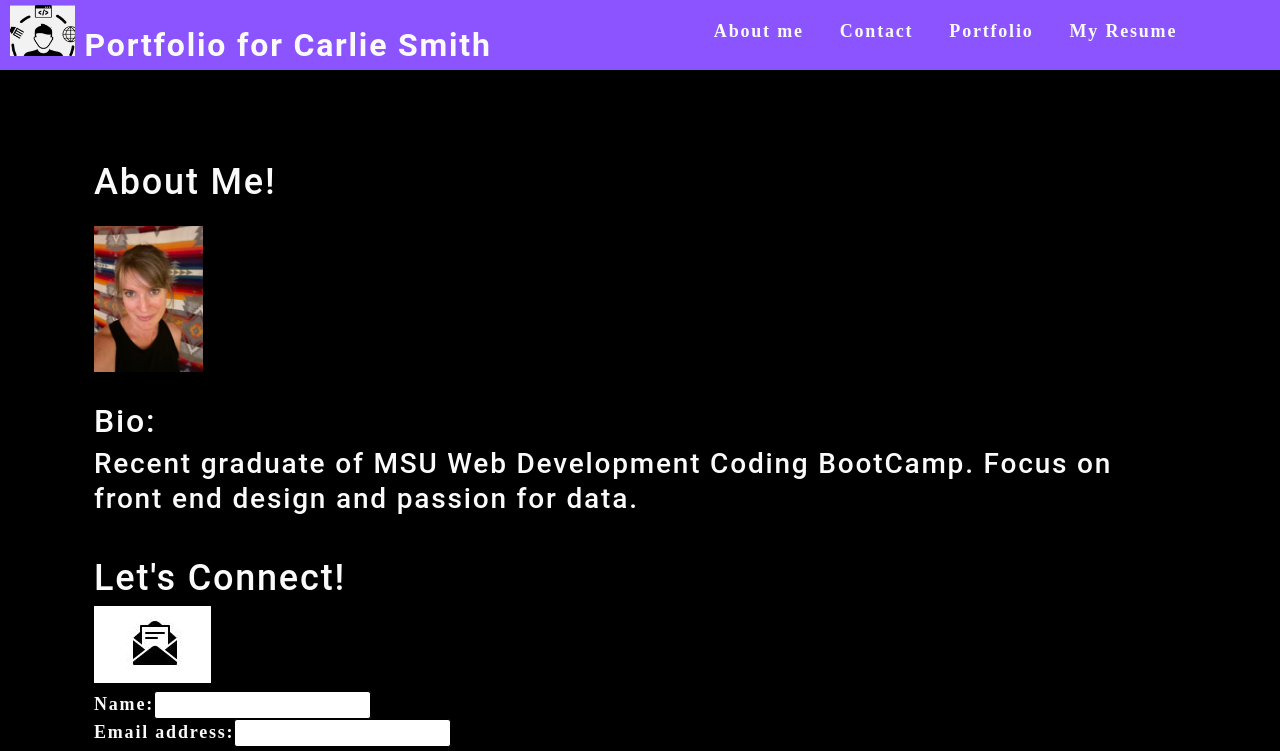
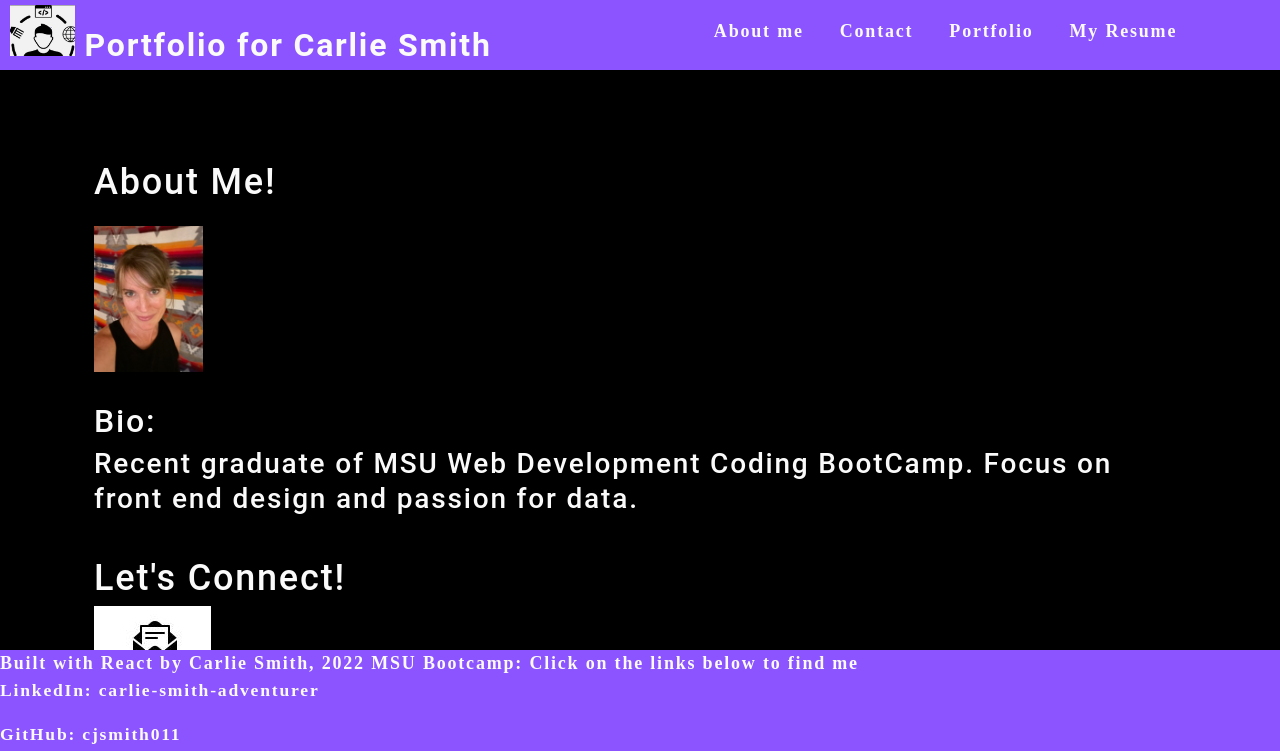
Before and after one commit to cjsmith011/my-web-portfolio, a React (Create React App) app: page / in a window 1280 px wide. Shown: the top 751 px of the page. Built offline with nearby package versions, Linux system fonts and the light colour scheme.

Commit message:
built sticky footer

```diff
--- a/src/App.js
+++ b/src/App.js
@@ -5,6 +5,7 @@ import ContactForm from './components/Contact';
 import Footer from './components/Footer';
 import Resume from './components/Resume';
 import Portfolio from './components/Portfolio';
+import linkedin from './assets/img/LI-Logo.png';
 
 
 function App() {
@@ -13,17 +14,34 @@ function App() {
 
   return (
     <div >
-      <Nav
-
-     ></Nav>
+      <Nav></Nav>
         <main>
           <About></About>
           <ContactForm></ContactForm>
           <Portfolio></Portfolio>
           <Resume></Resume>
+
         </main>
+        <>
 
+      <div
+        style={{
+          position: "fixed",
+          left: 0,
+          bottom: 0,
+          right: 0,
+          height: 150,
+          backgroundColor: "var(--primary)",
+        }}
+      >
+        Built with React by Carlie Smith,            2022 MSU Bootcamp: Click on the links below to find me
+        <p onClick={() => {window.location.href="https://www.linkedin.com/in/carlie-smith-adventurer/"}}>LinkedIn: carlie-smith-adventurer</p>
+        <p onClick={() => {window.location.href="https://github.com/cjsmith011"}}>GitHub: cjsmith011</p>
+        <p onClick={() => {window.location.href="https://www.facebook.com/carlie.smith.566"}}>Facebook: carlie.smith.566</p>
+      </div>
+    </>
     </div>
+
 
   );
 }
--- a/src/components/Footer/index.js
+++ b/src/components/Footer/index.js
@@ -7,7 +7,7 @@ function Footer () {
 
   return (
     <footer className='flex-row px-1'>
-        CJSmith011
+        <h2>CJSmith011></h2>
           <link src="https://github.com/cjsmith011">Github</link>
           <link src="https://www.linkedin.com/feed/?trk=homepage-basic_signin-form_submit">linkedin</link>
     </footer>
--- a/src/components/Nav/index.js
+++ b/src/components/Nav/index.js
@@ -1,6 +1,7 @@
 
 import React, {useEffect} from 'react';
 import devImage from '../../assets/img/dev-image.JPG';
+import Footer from '../Footer';
 
 function Nav() {
 
@@ -34,6 +35,7 @@ function Nav() {
 
     </header>
 
+
   )
 }
 
```
Also changed, not shown: src/assets/img/LI-Logo.png (added).
